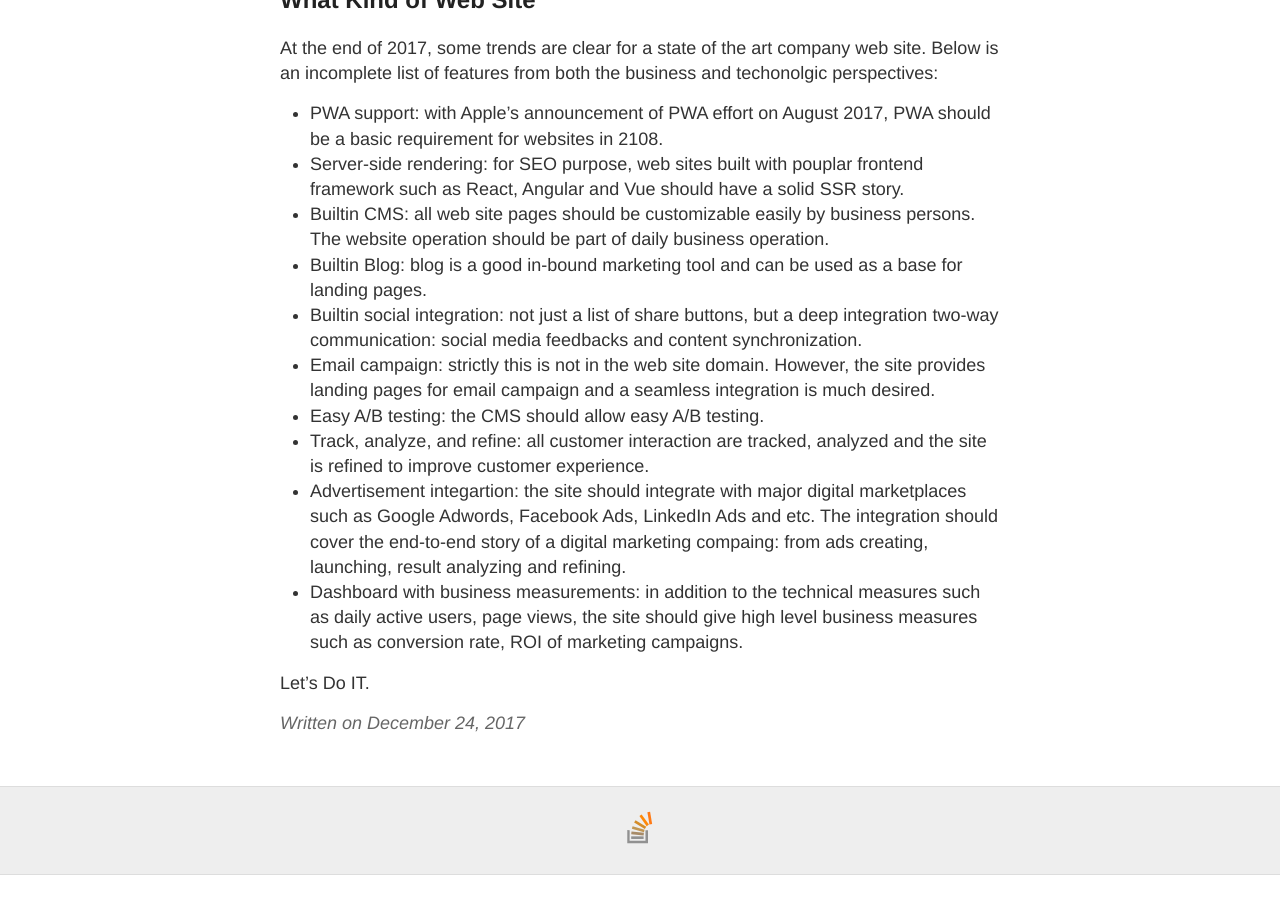
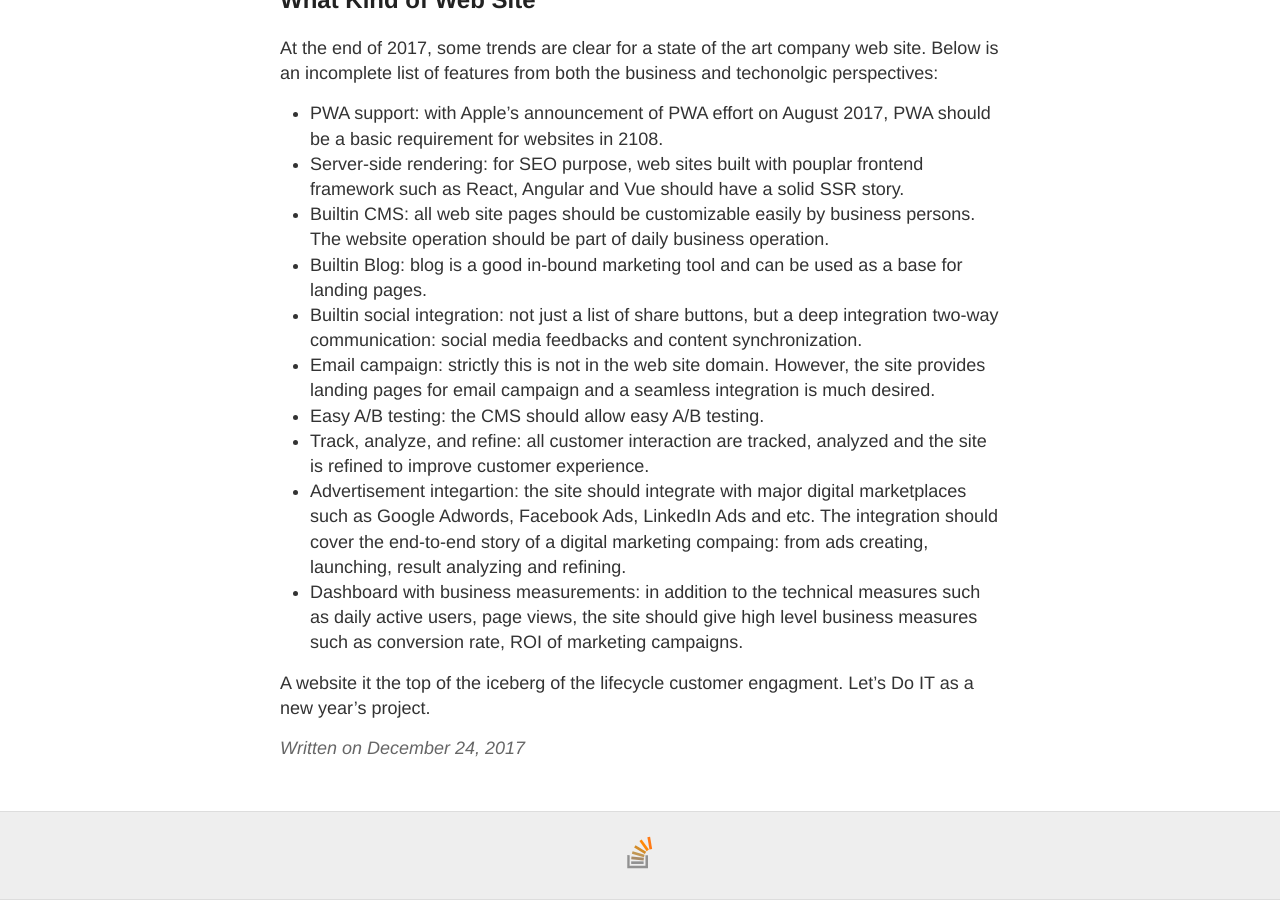
Before and after one commit to YingLiu4203/old-dev-blog, a Jekyll site: the page built from _posts/2017-12-24-program-marketing.md, in a window 1280 px wide and 900 px high, scrolled down 1865 px. Built offline with Jekyll 4.4.1, drawn with Linux system fonts in a browser that asks for light colours; comment, search, counter and statistics services are not loaded; before the commit the page ends 2740 px from its top, so only the background shows below that.

Commit message:
revise program marketing

```diff
--- a/_posts/2017-12-24-program-marketing.md
+++ b/_posts/2017-12-24-program-marketing.md
@@ -56,4 +56,4 @@ At the end of 2017, some trends are clear for a state of the art company web sit
 * Advertisement integartion: the site should integrate with major digital marketplaces such as Google Adwords, Facebook Ads, LinkedIn Ads and etc. The integration should cover the end-to-end story of a digital marketing compaing: from ads creating, launching, result analyzing and refining.
 * Dashboard with business measurements: in addition to the technical measures such as daily active users, page views, the site should give high level business measures such as conversion rate, ROI of marketing campaigns.
 
-Let's Do IT.
+A website it the top of the iceberg of the lifecycle customer engagment. Let's Do IT as a new year's project.
```
